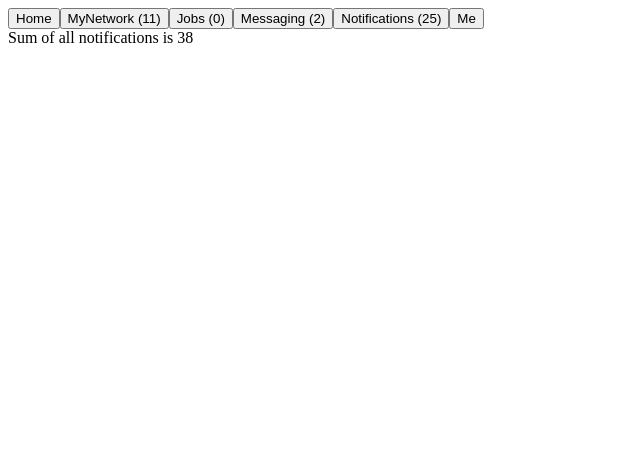
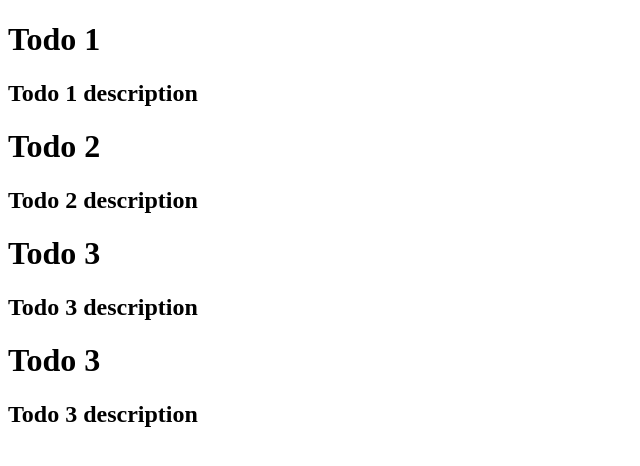
Before and after one commit to GarvitDadheech/react-state-management, a React (Vite) app: page / in a window 1280 px wide. Shown: the top 466 px of the page, without its empty margins (0-640 px from the left). Built offline with nearby package versions, Linux system fonts and the light colour scheme.

Commit message:
implement atomFamily of todo

```diff
--- a/src/App.jsx
+++ b/src/App.jsx
@@ -1,6 +1,7 @@
 import ContextApi from "./ContextApi";
 import Recoil from "./Recoil";
 import NavBar from "./RecoilAdvanced/Navbar";
+import Todos from "./RecoilAdvanced/Todos";
 
 function App() {
 
@@ -9,7 +10,8 @@ function App() {
     <>
     {/* <ContextApi/> */}
     {/* <Recoil/> */}
-    <NavBar/>
+    {/* <NavBar/> */}
+    <Todos/>
     </>
   )
 }
--- /dev/null
+++ b/src/RecoilAdvanced/Todos.jsx
@@ -0,0 +1,30 @@
+import { RecoilRoot, useRecoilValue } from "recoil"
+import { todosAtomFamily } from "./atoms"
+import Recoil from "../Recoil";
+
+function Todos() {
+    return (
+        <RecoilRoot>
+            <div>
+                <Todo id={1}/>
+                <Todo id={2}/>
+                <Todo id={3}/>
+                <Todo id={3}/>
+            </div>
+        </RecoilRoot>
+    )
+}
+
+function Todo({id}) {
+    const singletodo = useRecoilValue(todosAtomFamily(id));
+
+    return (
+        <div>
+            <h1>{singletodo.title}</h1>
+            <h2>{singletodo.description}</h2>
+        </div>
+    )
+}
+
+
+export default Todos
--- a/src/RecoilAdvanced/atoms.jsx
+++ b/src/RecoilAdvanced/atoms.jsx
@@ -1,4 +1,6 @@
-import { atom, selector,axios } from "recoil";
+import { atom, selector,atomFamily } from "recoil";
+import { todoList } from "./todoList";
+import axios from "axios";
 
 export const myNetworkAtom = atom({
     key: "myNetworkAtom",
@@ -32,3 +34,11 @@ export const notifications = atom({
         }
     })
 })
+
+
+export const todosAtomFamily = atomFamily({
+    key: "todosAtomFamily",
+    default: (id) => {
+        return todoList.find(x => x.id === id)
+    }
+})
--- /dev/null
+++ b/src/RecoilAdvanced/todoList.js
@@ -0,0 +1,13 @@
+export const todoList = [{
+    id: 1,
+    title: "Todo 1",
+    description: "Todo 1 description"
+}, {
+    id: 2,
+    title: "Todo 2",
+    description: "Todo 2 description"
+}, {
+    id: 3,
+    title: "Todo 3",
+    description: "Todo 3 description"
+}]
```
